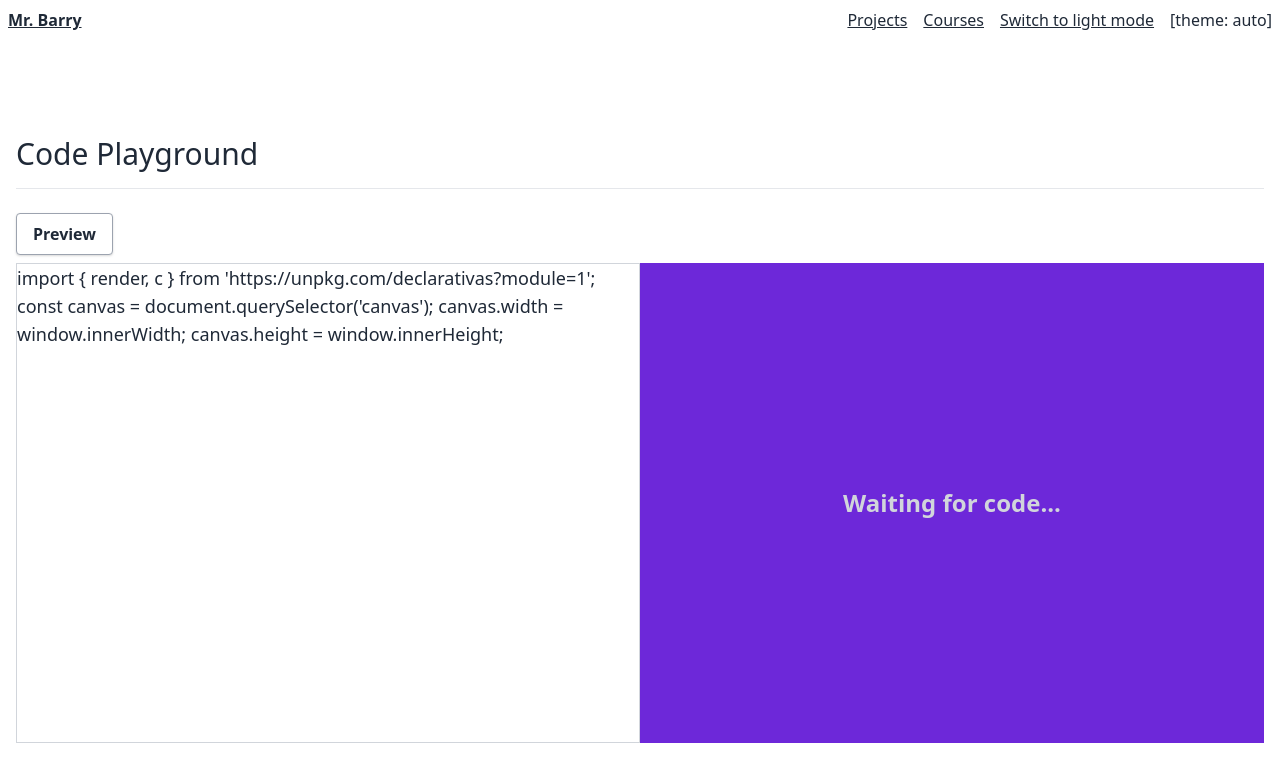
After one commit to mrozbarry/mrbarry.com, a Node project: template src/pages/projects/playground.pug in a window 1280 px wide. The commit adds this page. Shown: the top 782 px of the page. Run offline with Node 20 templates, Linux system fonts and the light colour scheme; the template is opened without the code that fills it, so the values that code supplies are empty; some libraries are stand-ins or nearby versions.

Commit message:
Playing around with an embedded editor

```diff
--- a/bin/html.js
+++ b/bin/html.js
@@ -16,6 +16,7 @@ const publicPath = path.join(rootPath, 'public');
 const pages = [
   { src: 'index.pug', props: { skills, languages, tools, friends, courses, projects } },
   { src: 'projects/index.pug', props: { projects } },
+  { src: 'projects/playground.pug', props: {} },
   { src: 'courses/index.pug', props: { courses } },
   { src: 'courses/hands-on-web-development-with-hyperapp.pug', props: {} },
   { src: 'test-bed/index.pug', props: {} },
--- a/src/layouts/main.pug
+++ b/src/layouts/main.pug
@@ -19,8 +19,10 @@ block htmlHead
 block htmlBody
   include ../components/navigation
 
-  div.container.px-2.mx-auto.pb-16
-    block body
+  block naked
+
+    div.container.px-2.mx-auto.pb-16
+      block body
 
   script( type="module" ).
     const modes = ['auto', 'light', 'dark'];
--- /dev/null
+++ b/src/pages/projects/playground.pug
@@ -0,0 +1,100 @@
+extends ../../layouts/main
+
+block naked
+  +section('Code Playground')
+    .py-2
+      button.bg-white.text-gray-800.font-semibold.py-2.px-4.border.border-gray-400.rounded.shadow#previewButton( class=" hover:bg-gray-100" )
+        | Preview
+    #layout.grid.grid-cols-2
+      #editor.w-full.border.border-gray-300.text-lg( style="height: 60vh" )
+        | import { render, c } from 'https://unpkg.com/declarativas?module=1';
+        | const canvas = document.querySelector('canvas');
+        | canvas.width = window.innerWidth;
+        | canvas.height = window.innerHeight;
+
+      #preview-container.h-full
+        #preview-status.bg-purple-700.text-gray-300.flex.flex-col.justify-center.items-center.text-2xl.font-bold.h-full
+          | Waiting for code...
+        iframe#preview-frame.w-full.h-full.hidden
+
+
+
+
+  template#template
+    doctype html
+    head
+      style
+        | html, body {
+        |   padding: 0;
+        |   margin: 0;
+        | }
+        | body {
+        |   width: 100vw;
+        |   height: 100vh;
+        | }
+    body
+      canvas
+      script( type="module" ).
+        //--code--
+
+  script(src="https://pagecdn.io/lib/ace/1.4.5/ace.js" integrity="sha256-5Xkhn3k/1rbXB+Q/DX/2RuAtaB4dRRyQvMs83prFjpM=" crossorigin="anonymous")
+  script.
+    const editor = ace.edit("editor");
+    editor.setTheme("ace/theme/monokai");
+    editor.session.setMode("ace/mode/javascript");
+
+    const previewContainer = document.querySelector('#preview-container');
+    const previewStatus = previewContainer.querySelector('#preview-status');
+    const previewFrame = previewContainer.querySelector('#preview-frame');
+
+    const showPreviewStatus = (html) => {
+      previewFrame.classList.add('hidden');
+      previewStatus.classList.remove('hidden');
+      previewStatus.innerHTML = html;
+    };
+    const hidePreviewStatus = () => {
+      previewStatus.classList.add('hidden');
+    };
+
+    const template = document.querySelector('template#template').innerHTML;
+    const showPreview = () => {
+      const linesOfCode = editor.getValue().split('\n');
+      const isImportRegexp = /import /;
+
+      const { imports, source } = linesOfCode.reduce((memo, line) => {
+        const statements = line.split(';');
+        const newImports = statements.filter(s => isImportRegexp.test(s));
+        const newSource = statements.filter(s => !isImportRegexp.test(s));
+
+        return {
+          imports: [...memo.imports, ...newImports],
+          source: [...memo.source, newSource.join(';')],
+        };
+      }, { imports: [], source: [] });
+
+      const code = `${imports.join('\n')}
+
+      try {
+        ${source.join('\n')}
+      } catch (err) {
+        parent.postMessage({ type: 'error', message: err.toString() }, '*');
+      }
+      `;
+
+
+      const base64Source= btoa(template.replace('//--code--', code));
+
+      hidePreviewStatus();
+      previewFrame.classList.remove('hidden');
+      previewFrame.src = `data:text/html;charset=utf-8;base64,${base64Source}`;
+    };
+
+    const previewButton = document.querySelector('button#previewButton');
+    previewButton.addEventListener('click', showPreview);
+
+    window.addEventListener('message', (event) => {
+      console.log('message posted', event);
+      if (event.data.type === 'error') {
+        showPreviewStatus('Oops! Your code has some errors.');
+      }
+    }, false);
```
